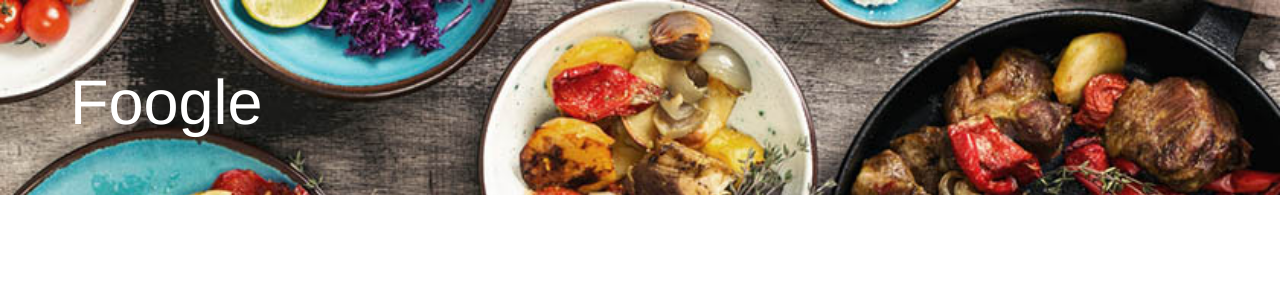
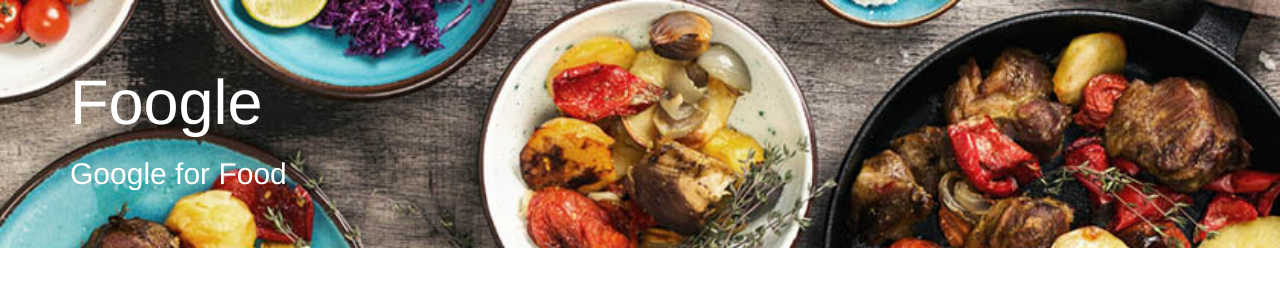
Before and after one commit to pmxperiment/Foogle, a website: page views/index.html in a window 1280 px wide. Drawn offline with nearby package versions, Linux system fonts and the light colour scheme.

```diff
--- a/views/index.html
+++ b/views/index.html
@@ -21,6 +21,7 @@
     <div class="jumbotron">
       <div class="container">
         <h1> Foogle </h1>
+        <h2> Google for Food </h2>
       </div>
     </div>
     <div id="results">
```
